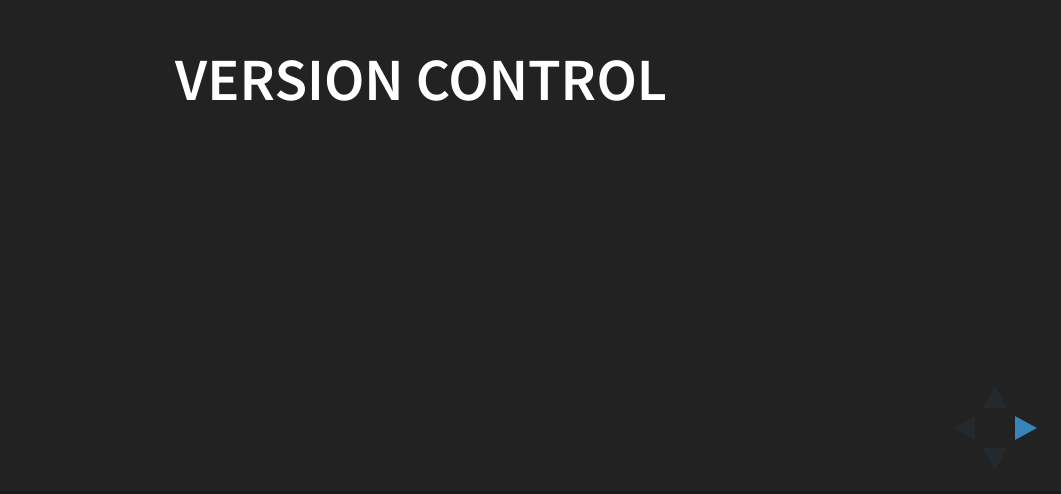
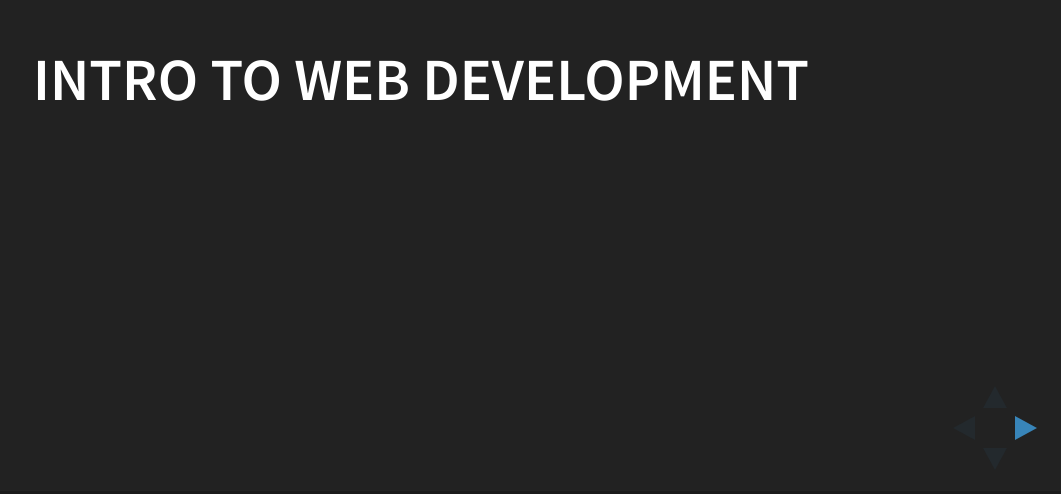
Before and after one commit to dongy7/hack110, a website: page index.html in a window 1280 px wide. Shown: the part 306-800 px from the top of the page, without its empty margins (219-1280 px from the left). Drawn offline with Linux system fonts and the light colour scheme.

Commit message:
Update index.html

```diff
--- a/index.html
+++ b/index.html
@@ -27,7 +27,7 @@
 	<div class="reveal">
 		<div class="slides">
 			<section>
-				<h3>Version Control</h3>
+				<h3>Intro to Web Development</h3>
 			</section>
 			<section data-markdown>
 				<script type="text/template">
```
